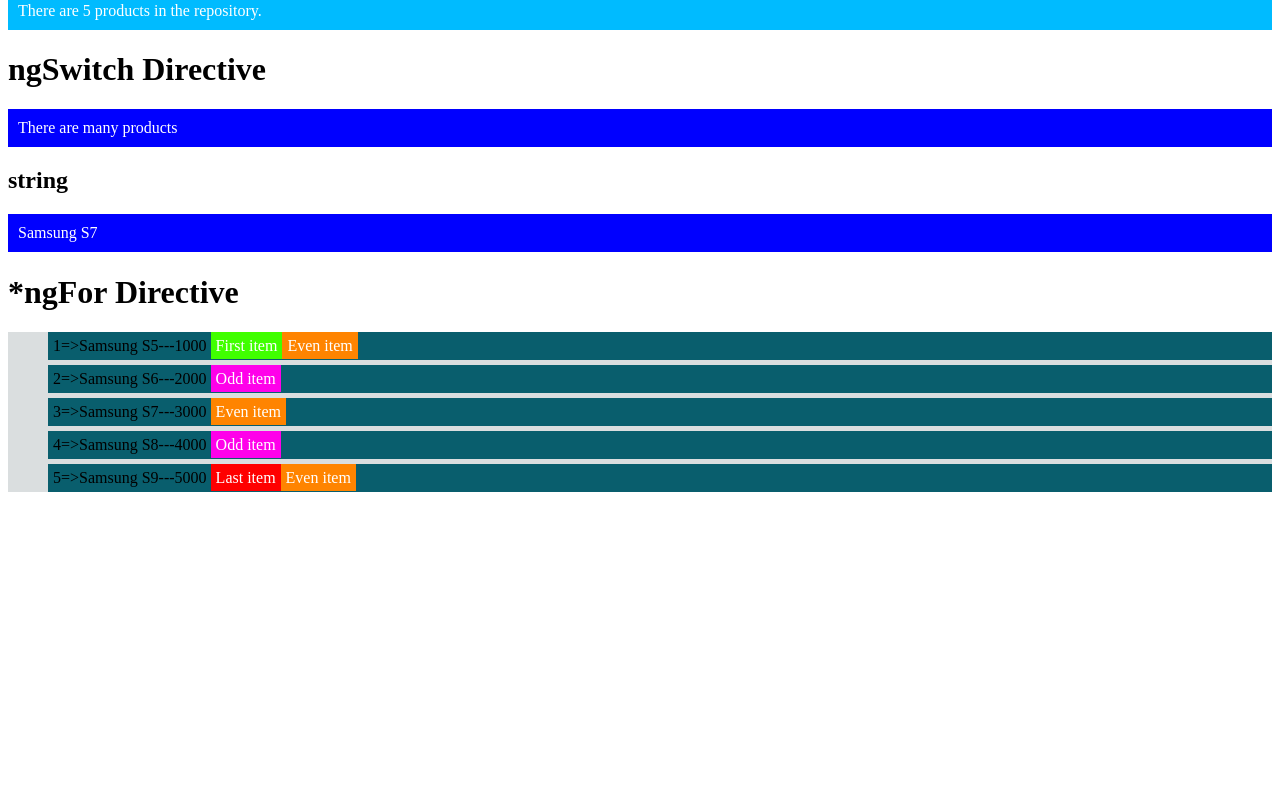
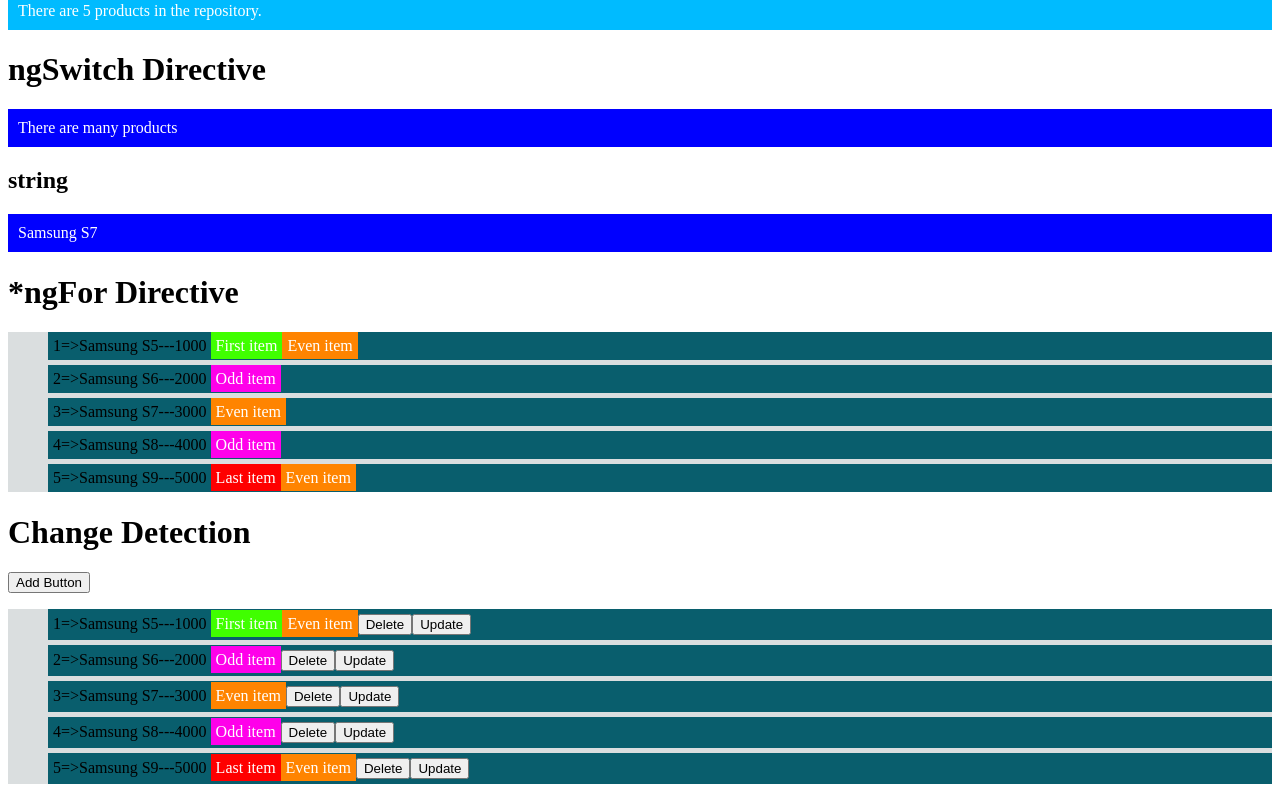
Before and after one commit to EmrahAKCAL/Angular-Tutorial-And-Applications, an Angular app in the folder Directives/: page / in a window 1280 px wide. Shown: the part 288-1088 px from the top of the page. Before the commit the page ends 800 px from the top, so only its background shows below. Built offline with nearby package versions, Linux system fonts and the light colour scheme.

Commit message:
6-Listeye yeni eleman ekleme, silme, güncelleme

```diff
--- a/Directives/src/app/directives.component.html
+++ b/Directives/src/app/directives.component.html
@@ -54,3 +54,19 @@
         <span *ngIf="isEven" class="even-item">Even item</span>
     </li>
 </ul>
+
+<h1>Change Detection</h1> <!--liste üzerinde bir değişiklik yapmak-->
+<div>
+    <button (click)="addProduct()">Add Button</button>
+    <ul class="list-group">
+        <li *ngFor="let prd of model.getProducts(); index as i; first as isFirst; last as isLast; odd as isOdd; even as isEven;" class="list-group-item">
+            {{i+1}}=>{{prd.name}}---{{prd.price}}
+            <span *ngIf="isFirst" class="first-item">First item</span>
+            <span *ngIf="isLast" class="last-item">Last item</span>
+            <span *ngIf="isOdd" class="odd-item">Odd item</span>
+            <span *ngIf="isEven" class="even-item">Even item</span>
+            <button (click)="deleteProduct(prd)">Delete</button>
+            <button (click)="updateProduct(prd)">Update</button>
+        </li>
+    </ul>
+</div>
--- a/Directives/src/app/directives.component.ts
+++ b/Directives/src/app/directives.component.ts
@@ -1,4 +1,5 @@
 import { Component } from "@angular/core";
+import { Product } from "./product.model";
 import { ProductRepository } from "./repostory.model";
 
 
@@ -12,4 +13,14 @@
     //ts çalışmaların olacağı kısım
     model: ProductRepository= new ProductRepository();
     productName: string= this.model.getProductsById(1).name;
+
+    addProduct(){
+        this.model.addProduct(new Product(6, 'Samsung S10', 'iyi telefon', '5.jpg', 6000)); // addProduct metodu çağrıldığında repository içerisine yeni bir eleman gönderilecek. Buradaki veri  repository.model içerisindeki addProduct(product: Product) metoduna gönderilir.  addProduct(product: Product) ise gelen bu veriyi  this.products.push(product); ile products içerisine ekleyecek. products ise bir Product dizisidir.
+    }
+    deleteProduct(p: Product){
+        this.model.deleteProduct(p);
+    }
+    updateProduct(prd: Product){
+        prd.name='Update';
+    }
 }
--- a/Directives/src/app/repostory.model.ts
+++ b/Directives/src/app/repostory.model.ts
@@ -16,11 +16,18 @@
         return this.products.find(p=> p.id==id); //dışardan gelen bir id değeri liste içerisindeki her bir elemanın id değerini kontrol edecek ve eşleşme söz konusu ise Product geri döndürecek
     }
 
-    getProducts(): Product[]{
+    getProducts(): Product[]{ //repository üzerinde tanımlanılmış olan products ları alıp html üzerine taşıyoruz.
         return this.products;
     }
 
     getProductCount():number{
         return this.products.length;
     }
+    addProduct(product: Product){ //gelen verini türü Product olacak.
+        this.products.push(product); //gönderilen product push metodu ile products üzerine ekler.
+    }
+    deleteProduct(dlt: Product){
+        let index= this.products.indexOf(dlt);
+        this.products.splice(index, 1);
+    }
 }
```
